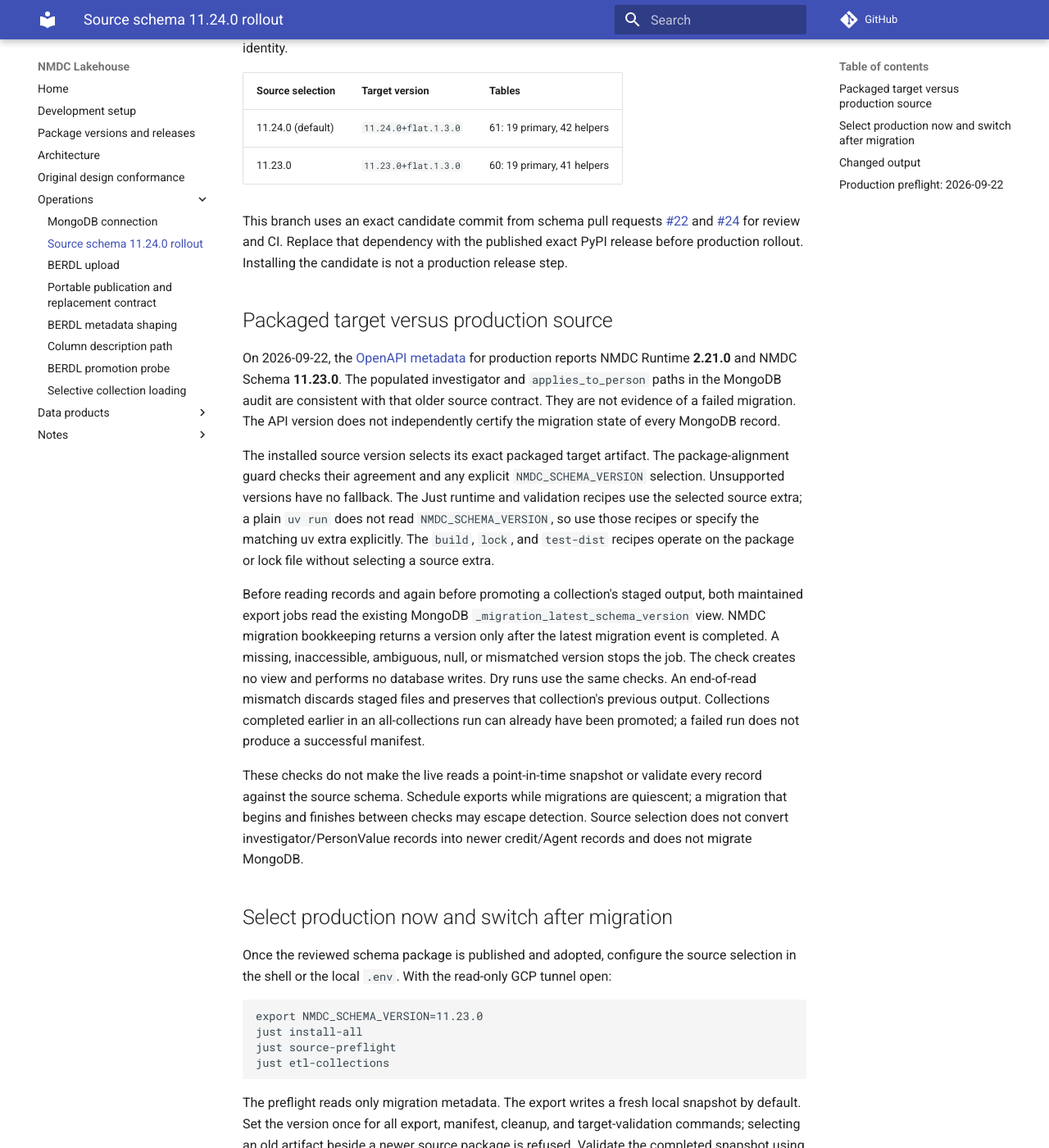
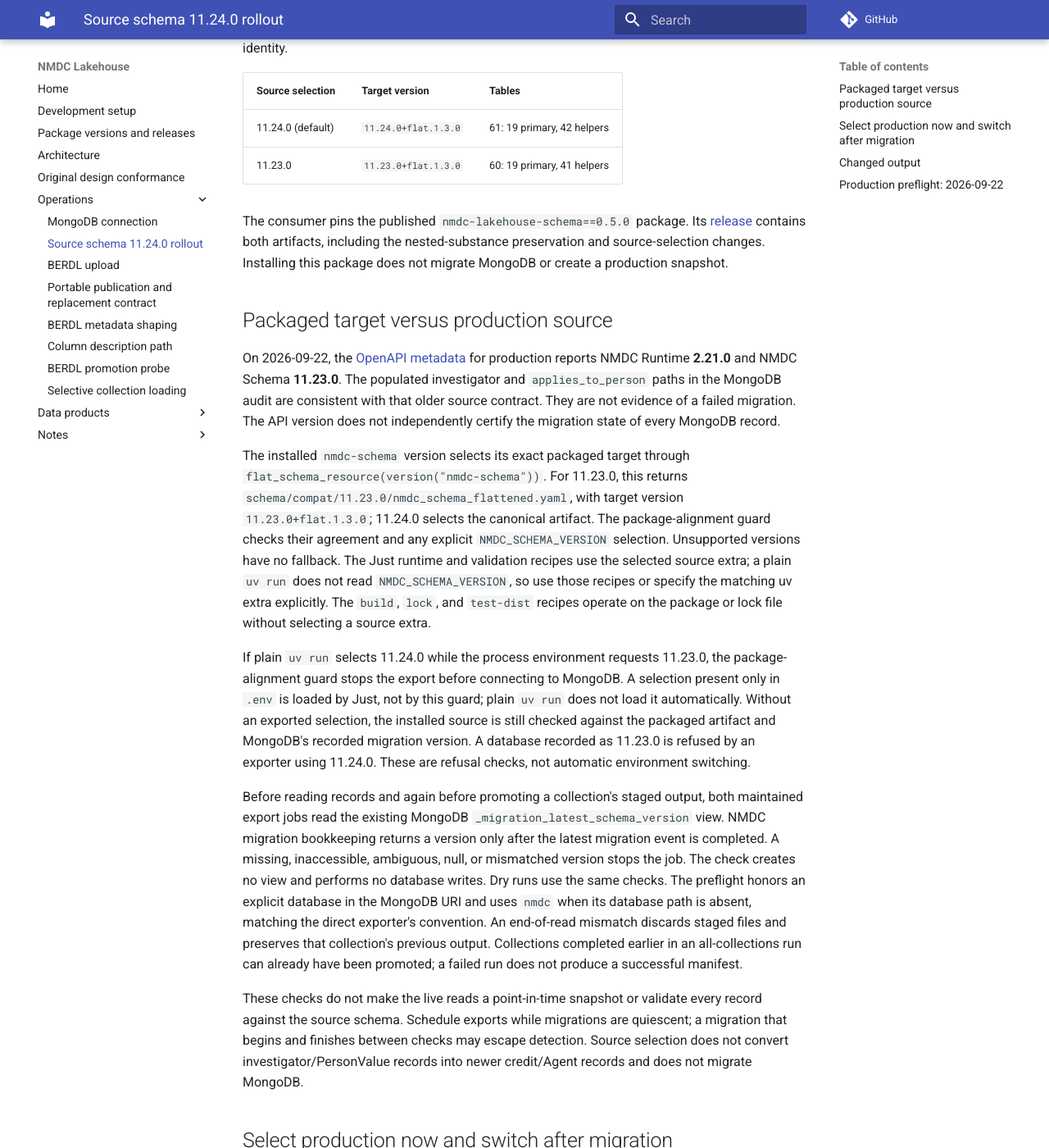
Before and after one commit to microbiomedata/nmdc-lakehouse, an MkDocs documentation site: the page built from docs/source-schema-1124-rollout.md, in a window 1280 px wide and 1400 px high, scrolled down 252 px. Shown: the whole window at 82% size. Built offline with MkDocs 1.6.1 and Material for MkDocs 9.7.7, drawn with Linux system fonts in a browser that asks for light colours; comment, search, counter and statistics services are not loaded; some of the changed text lies outside the part shown.

Commit message:
Adopt released schema pairs and preserve MongoDB URI fallback

````diff
--- a/docs/source-schema-1124-rollout.md
+++ b/docs/source-schema-1124-rollout.md
@@ -10,11 +10,11 @@ generated artifact and recorded identity.
 | 11.24.0 (default) | `11.24.0+flat.1.3.0` | 61: 19 primary, 42 helpers |
 | 11.23.0 | `11.23.0+flat.1.3.0` | 60: 19 primary, 41 helpers |
 
-This branch uses an exact candidate commit from schema pull requests
-[#22](https://github.com/microbiomedata/nmdc-lakehouse-schema/pull/22) and
-[#24](https://github.com/microbiomedata/nmdc-lakehouse-schema/pull/24) for review
-and CI. Replace that dependency with the published exact PyPI release before
-production rollout. Installing the candidate is not a production release step.
+The consumer pins the published `nmdc-lakehouse-schema==0.5.0` package.
+Its [release](https://github.com/microbiomedata/nmdc-lakehouse-schema/releases/tag/v0.5.0)
+contains both artifacts, including the nested-substance preservation and
+source-selection changes. Installing this package does not migrate MongoDB
+or create a production snapshot.
 
 ## Packaged target versus production source
 
@@ -25,7 +25,10 @@ Runtime **2.21.0** and NMDC Schema **11.23.0**. The populated investigator and
 source contract. They are not evidence of a failed migration. The API version
 does not independently certify the migration state of every MongoDB record.
 
-The installed source version selects its exact packaged target artifact.
+The installed `nmdc-schema` version selects its exact packaged target through
+`flat_schema_resource(version("nmdc-schema"))`. For 11.23.0, this returns
+`schema/compat/11.23.0/nmdc_schema_flattened.yaml`, with target version
+`11.23.0+flat.1.3.0`; 11.24.0 selects the canonical artifact.
 The package-alignment guard checks their agreement and any explicit
 `NMDC_SCHEMA_VERSION` selection. Unsupported versions have no fallback.
 The Just runtime and validation recipes use the selected source extra; a plain
@@ -33,12 +36,23 @@ The Just runtime and validation recipes use the selected source extra; a plain
 the matching uv extra explicitly. The `build`, `lock`, and `test-dist` recipes
 operate on the package or lock file without selecting a source extra.
 
+If plain `uv run` selects 11.24.0 while the process environment requests
+11.23.0, the package-alignment guard stops the export before connecting to
+MongoDB. A selection present only in `.env` is loaded by Just, not by this
+guard; plain `uv run` does not load it automatically. Without an exported
+selection, the installed source is still checked against the packaged
+artifact and MongoDB's recorded migration version. A database recorded as
+11.23.0 is refused by an exporter using 11.24.0. These are refusal checks,
+not automatic environment switching.
+
 Before reading records and again before promoting a collection's staged output,
 both maintained export jobs read the existing MongoDB
 `_migration_latest_schema_version` view. NMDC migration bookkeeping returns a
 version only after the latest migration event is completed. A missing,
 inaccessible, ambiguous, null, or mismatched version stops the job. The check
 creates no view and performs no database writes. Dry runs use the same checks.
+The preflight honors an explicit database in the MongoDB URI and uses `nmdc`
+when its database path is absent, matching the direct exporter's convention.
 An end-of-read mismatch discards staged files and preserves that collection's
 previous output. Collections completed earlier in an all-collections run can
 already have been promoted; a failed run does not produce a successful manifest.
@@ -51,10 +65,10 @@ into newer credit/Agent records and does not migrate MongoDB.
 
 ## Select production now and switch after migration
 
-Once the reviewed schema package is published and adopted, configure the source
-selection in the shell or the local `.env`. With the read-only GCP tunnel open:
+With schema package 0.5.0 installed, configure the source selection in the
+shell or the local `.env`. With the read-only GCP tunnel open:
 
-<!-- unverified: production execution awaits the published package and source preflight, tracked in https://github.com/microbiomedata/nmdc-lakehouse/issues/347 -->
+<!-- unverified: production execution awaits source preflight and a fresh validated export, tracked in https://github.com/microbiomedata/nmdc-lakehouse/issues/347 -->
 ```bash
 export NMDC_SCHEMA_VERSION=11.23.0
 just install-all
@@ -143,8 +157,7 @@ projection-loss shape or undeclared input key.
 
 The remaining production gates are:
 
-1. Merge and publish the reviewed schema changes, then replace the consumer
-   candidate dependency with that exact release.
+1. Review and merge the consumer's adoption of published schema package 0.5.0.
 2. Verify MongoDB's recorded migration state and select its matching pair under
    [#347](https://github.com/microbiomedata/nmdc-lakehouse/issues/347).
 3. Repeat the bounded source audit and validate a fresh complete export. The
````
Also changed, not shown: docs/architecture.md (+4 -3 lines), docs/mongodb-connection.md (+3 -2 lines), docs/releases.md (+3 -3 lines), pyproject.toml (+3 -7 lines), 5 other files.
